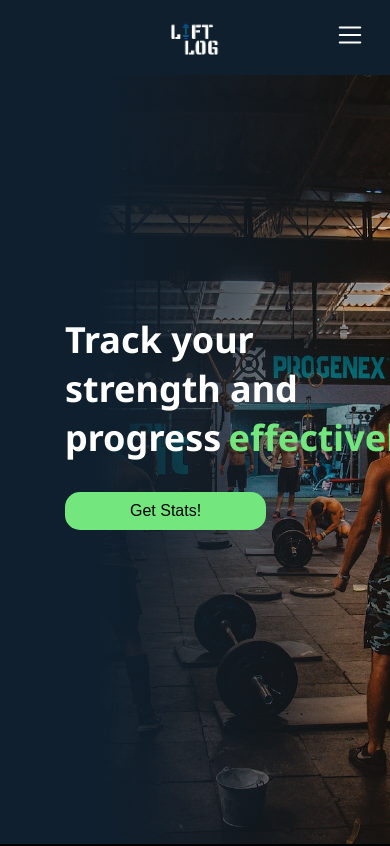
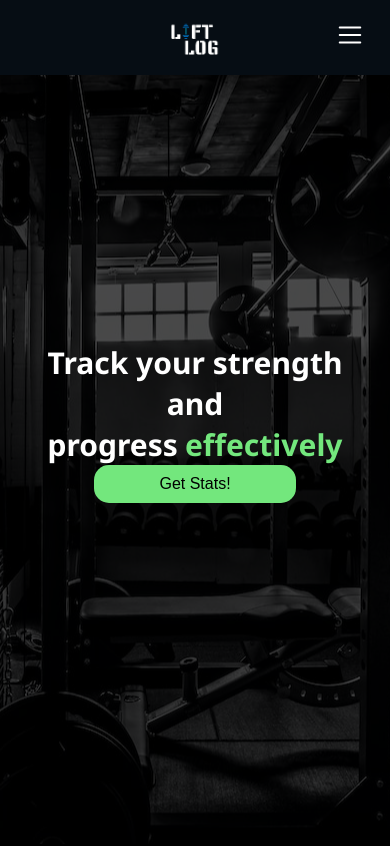
Before and after one commit to AtanasovCode/lift-log, a React (Vite) app: page / in a window 390 px wide. Shown: the top 846 px of the page. Built offline with nearby package versions, Linux system fonts and the light colour scheme; a web font is replaced by a local one.

Commit message:
updated mobile nav - changed mobile nav color scheme - introudced new black color shade for the background - added breakpoints for the logo size

```diff
--- a/src/assets/data/MockData.tsx
+++ b/src/assets/data/MockData.tsx
@@ -66,7 +66,7 @@ const StrongestLifts = [
     },
     {
         name: "Deadlift",
-        times: 155,
+        times: 185,
         icon: {deadlift}
     },
     {
@@ -76,7 +76,7 @@ const StrongestLifts = [
     },
     {
         name: "Lat Pulldown",
-        times: 115,
+        times: 90,
         icon: {lat}
     },
 ]
--- a/src/components/Hero.tsx
+++ b/src/components/Hero.tsx
@@ -18,7 +18,7 @@ const Hero = () => {
                     value="Get Stats!"
                 />
             </Styled.HeroInfo>
-
+            <Styled.HeaderTint />
         </Styled.HeroSection>
     );
 }
--- a/src/components/navigation/Nav.tsx
+++ b/src/components/navigation/Nav.tsx
@@ -20,7 +20,7 @@ const Nav = () => {
             <Styled.MenuIcon onClick={handleMobileNavShow} >
                 <List
                     color="white"
-                    size="auto"
+                    size="100%"
                 />
             </Styled.MenuIcon>
             <Styled.NavLinks active={active}>
--- a/src/main.tsx
+++ b/src/main.tsx
@@ -25,6 +25,7 @@ const theme = {
 
   lighterGreen: "hsl(125, 88%, 79%)",
   darkGreen: "hsl(125, 100%, 32%)",
+  richBlackDark: "hsl(210, 53.84615384615385%, 5.098039215686274%)",
 
   barFill: "#000",
 };
--- a/src/styles/Hero.Styled.tsx
+++ b/src/styles/Hero.Styled.tsx
@@ -1,6 +1,7 @@
 import styled from "styled-components";
 
 import header from '../assets/images/header.jpg';
+import headerMobile from '../assets/images/header-mobile.jpg';
 
 export const HeroSection = styled.div`
     position: relative;
@@ -13,7 +14,7 @@ export const HeroSection = styled.div`
 
     background: linear-gradient(
         to right,
-        ${props => props.theme.richBlack} 25%,
+        ${props => props.theme.richBlackDark} 25%,
         transparent
     ), url(${header});
 
@@ -21,14 +22,24 @@ export const HeroSection = styled.div`
     background-position: 50% 85%;
     background-repeat: no-repeat;
     overflow: hidden;
+
+    @media (max-width: 700px) {
+        display:flex;
+        align-items: center;
+        justfiy-content: center;
+        background: url(${headerMobile});
+        background-position: center;
+    }
 `;
 
 export const HeaderTint = styled.div`
+    @media (max-width: 700px) {
         position: absolute;
         width: 100%;
         height: 100%;
-    background-color: rgba(0, 0, 0, .5);
+        background-color: rgba(0, 0, 0, .7);
         z-index: 1;
+    }
 `;
 
 export const HeroInfo = styled.div`
@@ -52,6 +63,12 @@ export const HeroInfo = styled.div`
             transform: translateY(0);
         }
     }
+
+    @media (max-width: 700px) {
+        margin-left: 0;
+        align-items: center;
+        text-align: center;
+    }
 `;
 
 export const MainTitle = styled.div`
@@ -59,6 +76,11 @@ export const MainTitle = styled.div`
     font-weight: 700;
     color: #fff;
     margin-bottom: 30px;
+
+    @media (max-width: 700px) {
+        font-size: 30px;
+        margin: 0 20px;
+    }
 `;
 
 export const Fancy = styled.span`
--- a/src/styles/Nav.Styled.tsx
+++ b/src/styles/Nav.Styled.tsx
@@ -1,5 +1,6 @@
 import styled from "styled-components";
 
+//This allows passing of custom props
 interface Props {
     active: boolean;
 }
@@ -20,7 +21,7 @@ export const Nav = styled.nav`
     @media (max-width: 700px) {
         align-items: center;
         justify-content: center;
-        background-color: ${props => props.theme.richBlack};
+        background-color: ${props => props.theme.richBlackDark};
         position: fixed;
         z-index: 10;
         padding: 20px;
@@ -31,6 +32,10 @@ export const Logo = styled.img`
     width: 80px;
 
     @media (max-width: 700px) {
+        width: 70px;
+    }
+
+    @media (max-width: 500px) {
         width: 50px;
     }
 `;
@@ -44,7 +49,7 @@ export const NavLinks = styled.div<Props>`
         position: fixed;
         width: 50%;
         height: 100vh;
-        background-color: ${props => props.theme.richBlack};
+        background-color: ${props => props.theme.richBlackDark};
         padding: 40px 15px;
         margin-top: 75px;
         top: 0;
```
Also changed, not shown: src/assets/images/header-mobile.jpg (added). Lines whose indentation alone changed are shown as unchanged.
